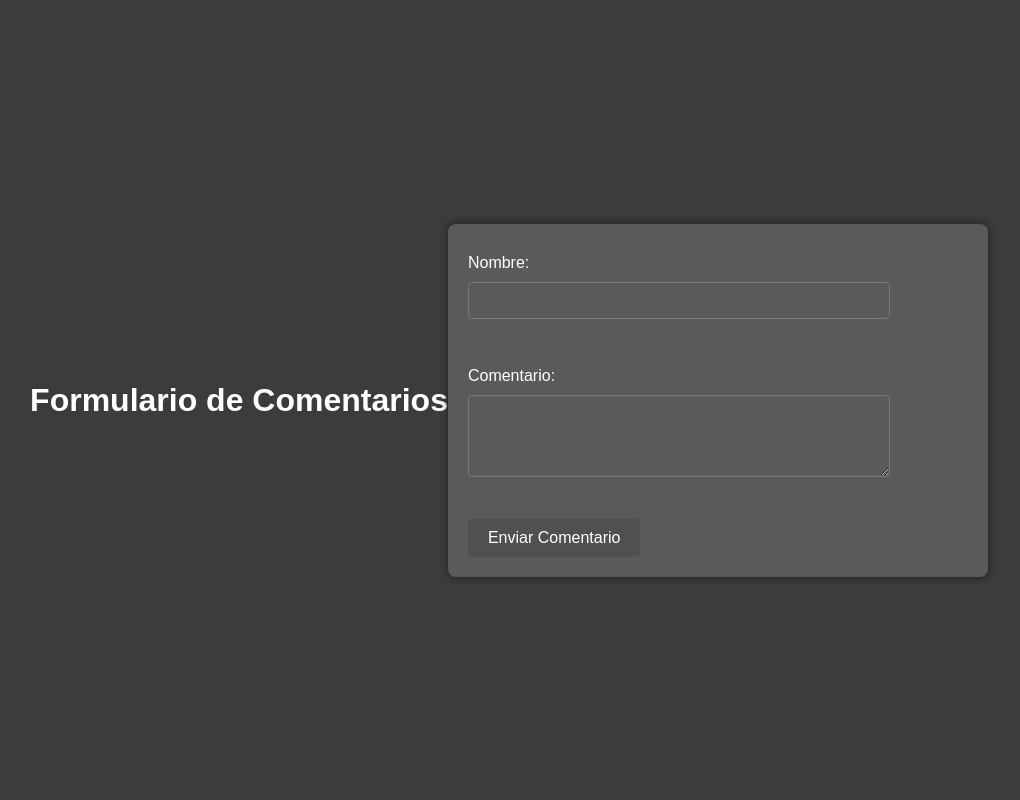
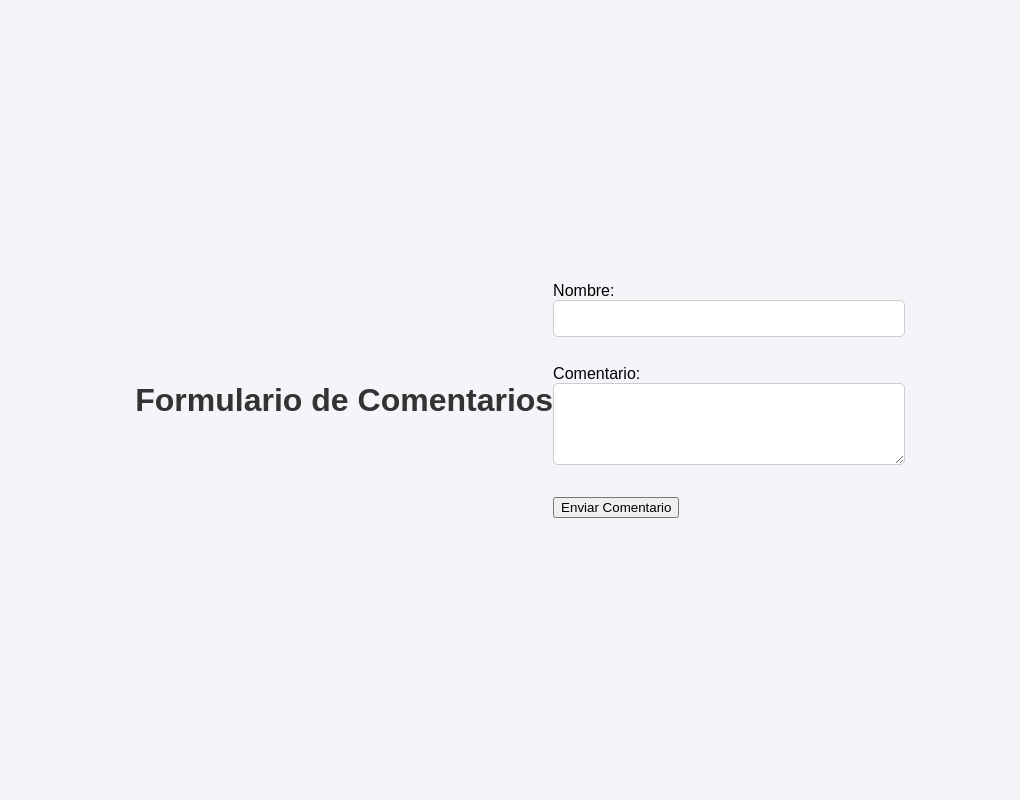
Before and after one commit to Nic0-GitHub/hacking-utils, a Python web app: template flask_vulnerable/flask/static/templates/comentario.html in a window 1280 px wide. Shown: the whole page, without its empty margins (131-1151 px from the left). Run offline with Jinja, Linux system fonts and the light colour scheme; the template is opened without the code that fills it, so the values that code supplies are empty.

Commit message:
Restructuración de templates y documentación de app

```diff
--- /dev/null
+++ b/flask_vulnerable/flask/static/css/basics.css
@@ -0,0 +1,57 @@
+/* General Styles */
+body {
+    font-family: Arial, sans-serif;
+    background-color: #f4f4f9; /* Fondo claro para todas las páginas */
+    display: flex;
+    justify-content: center;
+    align-items: center;
+    height: 100vh; /* Altura de la ventana */
+    margin: 0;
+    padding: 0;
+}
+
+.container, .form-container, .user-container, .error-container, .login-container {
+    background-color: #fff; /* Fondo blanco general para todos los contenedores */
+    padding: 20px;
+    box-shadow: 0 0 10px rgba(0, 0, 0, 0.1);
+    border-radius: 10px;
+    width: 300px;
+    text-align: center;
+}
+
+h1, h2 {
+    color: #333;
+    text-align: center;
+}
+
+p {
+    color: #555;
+}
+
+form input[type="text"], form input[type="password"], form textarea {
+    padding: 10px;
+    margin-bottom: 10px;
+    border: 1px solid #ccc;
+    border-radius: 5px;
+    width: 100%;
+}
+
+form button, .container button {
+    padding: 10px;
+    background-color: #007bff;
+    color: white;
+    border: none;
+    border-radius: 5px;
+    cursor: pointer;
+}
+
+form button:hover, .container button:hover {
+    background-color: #0056b3;
+}
+
+/* Responsive styles */
+@media (max-width: 600px) {
+    .container, .form-container, .user-container, .login-container {
+        width: 90%;
+    }
+}
--- a/flask_vulnerable/flask/static/templates/comentario.html
+++ b/flask_vulnerable/flask/static/templates/comentario.html
@@ -4,69 +4,8 @@
     <meta charset="UTF-8">
     <meta name="viewport" content="width=device-width, initial-scale=1.0">
     <title>Enviar Comentario</title>
-    <style>
-        :root {
-            --bg-color: rgb(60, 60, 60);
-            --text-color: white;
-            --input-bg-color: rgb(90, 90, 90);
-            --input-border-color: rgb(120, 120, 120);
-            --btn-bg-color: rgb(80, 80, 80);
-            --btn-hover-bg-color: rgb(100, 100, 100);
-        }
-        body {
-            background-color: var(--bg-color);
-            color: var(--text-color);
-            font-family: Arial, sans-serif;
-            margin: 0;
-            padding: 0;
-            display: flex;
-            justify-content: center;
-            align-items: center;
-            height: 100vh;
-        }
+    <link rel="stylesheet" href="{{url_for('static', filename='css/basics.css')}}">
 
-        h1 {
-            text-align: center;
-        }
-
-        form {
-            background-color: var(--input-bg-color);
-            padding: 20px;
-            border-radius: 8px;
-            box-shadow: 0 0 10px rgba(0, 0, 0, 0.5);
-            width: 80%;
-            max-width: 500px;
-        }
-
-        label {
-            display: block;
-            margin: 10px 0 5px;
-        }
-
-        input[type="text"], textarea {
-            width: 80%;
-            padding: 10px;
-            margin: 5px 0 20px;
-            border: 1px solid var(--input-border-color);
-            border-radius: 4px;
-            background-color: var(--input-bg-color);
-            color: var(--text-color);
-        }
-
-        input[type="submit"] {
-            background-color: var(--btn-bg-color);
-            color: var(--text-color);
-            border: none;
-            padding: 10px 20px;
-            border-radius: 4px;
-            cursor: pointer;
-            font-size: 16px;
-        }
-
-        input[type="submit"]:hover {
-            background-color: var(--btn-hover-bg-color);
-        }
-    </style>
 </head>
 <body>
     <h1>Formulario de Comentarios</h1>
--- a/flask_vulnerable/flask/static/templates/pagina_usuario.html
+++ b/flask_vulnerable/flask/static/templates/pagina_usuario.html
@@ -3,6 +3,8 @@
 <head>
     <meta charset="UTF-8">
     <meta name="viewport" content="width=device-width, initial-scale=1.0">
+    <link rel="stylesheet" href="{{url_for('static', filename='css/basics.css')}}">
+
     <title>Página de Usuario</title>
     <style>
         body {
```
Also changed, not shown: flask_vulnerable/flask/app.py (+54 -14 lines), flask_vulnerable/flask/static/templates/admin_page.html (added, +61 -0 lines), flask_vulnerable/flask/static/templates/info_request.html (+8 -23 lines), flask_vulnerable/flask/static/templates/iniciar_sesion.html (+5 -10 lines), flask_vulnerable/flask/static/templates/restablecer_password.html (+0 -8 lines), flask_vulnerable/flask/static/templates/usuario_no_encontrado.html (+1 -8 lines), flask_vulnerable/flask/database.sqlite3 (added), flask_vulnerable/flask/static/templates/pagina_inicio.html (added), 1 other file.
